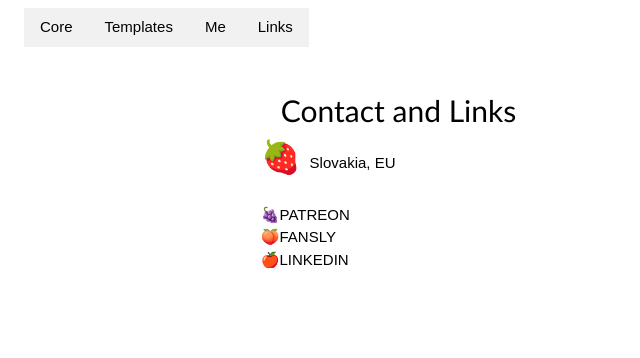
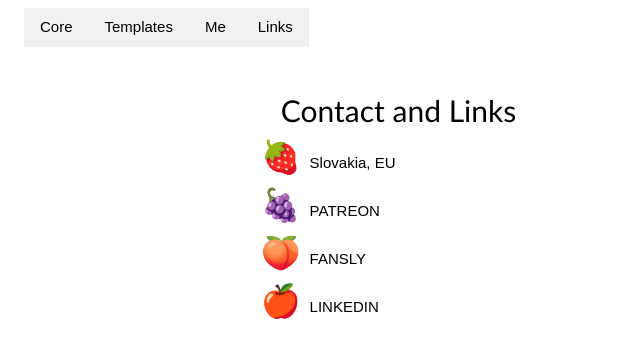
Before and after one commit to kinklure/jakubik.art, a Jekyll site: the page built from contact.html, in a window 1280 px wide. Shown: the top 358 px of the page, without its empty margins (0-640 px from the left). Built offline with Jekyll 4.4.1, drawn with Linux system fonts in a browser that asks for light colours.

Commit message:
Update contact.html

```diff
--- a/contact.html
+++ b/contact.html
@@ -7,10 +7,11 @@ layout: default
 <h2>Contact and Links</h2>
     <a class="icon" >&#127827; </a>Slovakia, EU
 	<br>
-	<br>
-	    &#127815;<a href="https://www.patreon.com/kinkualize" rel="me"><span>PATREON</span></a><br>
-	    &#127825;<a href="https://fansly.com/kinkualize/posts" rel="me"><span>FANSLY</span></a><br>
-	    &#127822;<a href="https://linkedin.com/in/jakubikdesigner" rel="me"><span>LINKEDIN</span></a>
+	    <a class="icon" >&#127815; <a href="https://www.patreon.com/kinkualize" rel="me"><span>PATREON</span></a>
+		    <br>
+	    <a class="icon" >&#127825; <a href="https://fansly.com/kinkualize/posts" rel="me"><span>FANSLY</span></a>
+		    <br>
+	    <a class="icon" >&#127822; <a href="https://linkedin.com/in/jakubikdesigner" rel="me"><span>LINKEDIN</span></a>
 	    <br>
     </div>
 </footer>
```
